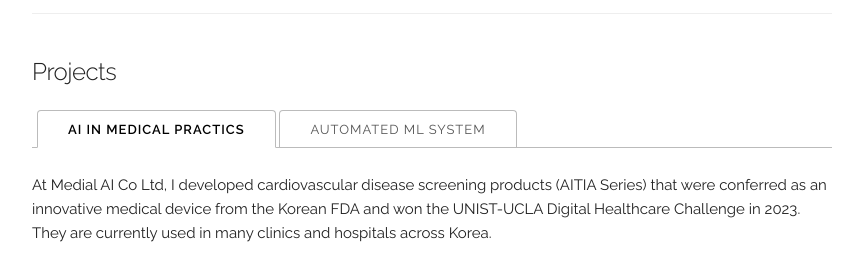
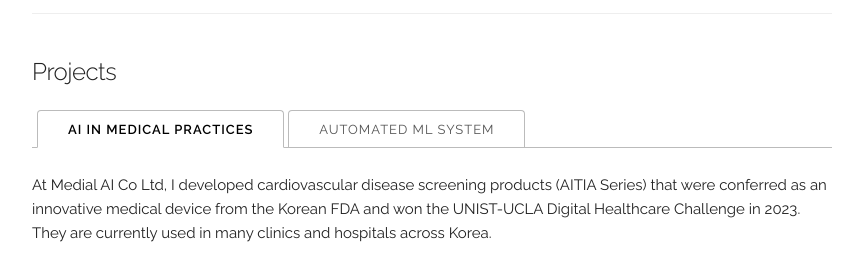
Before and after one commit to byeongtak/byeongtak.github.io, a Jekyll site: the page built from index.html, in a window 1280 px wide and 900 px high, scrolled down 543 px, cut to the strip 138-403 px from the top of the window. Shown: the whole strip, without its empty margins (208-1071 px from the left). Built offline with Jekyll 4.4.1, drawn with Linux system fonts in a browser that asks for light colours.

Commit message:
Update index.html

```diff
--- a/index.html
+++ b/index.html
@@ -52,7 +52,7 @@
   <h5>Projects</h5>
 
   <ul class="tab-nav">
-    <li><div class="button active" data-ref="#projects-aitia">AI in Medical Practics</div></li>
+    <li><div class="button active" data-ref="#projects-aitia">AI in Medical Practices</div></li>
     <li><div class="button" data-ref="#projects-automl">Automated ML System</div></li>
   </ul>
 
```
Also changed, not shown: other parts of index.html (+1 -1 lines).
